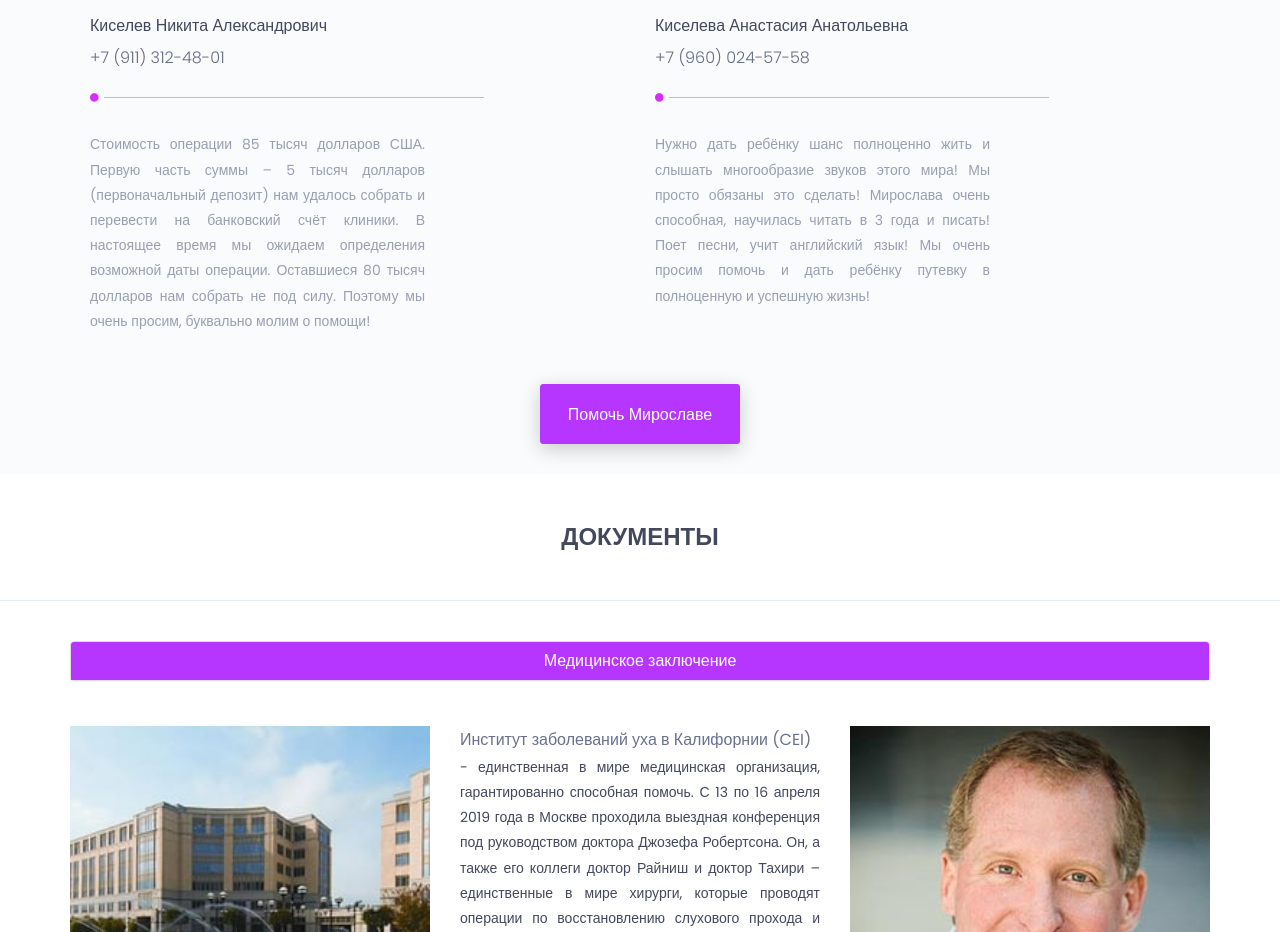
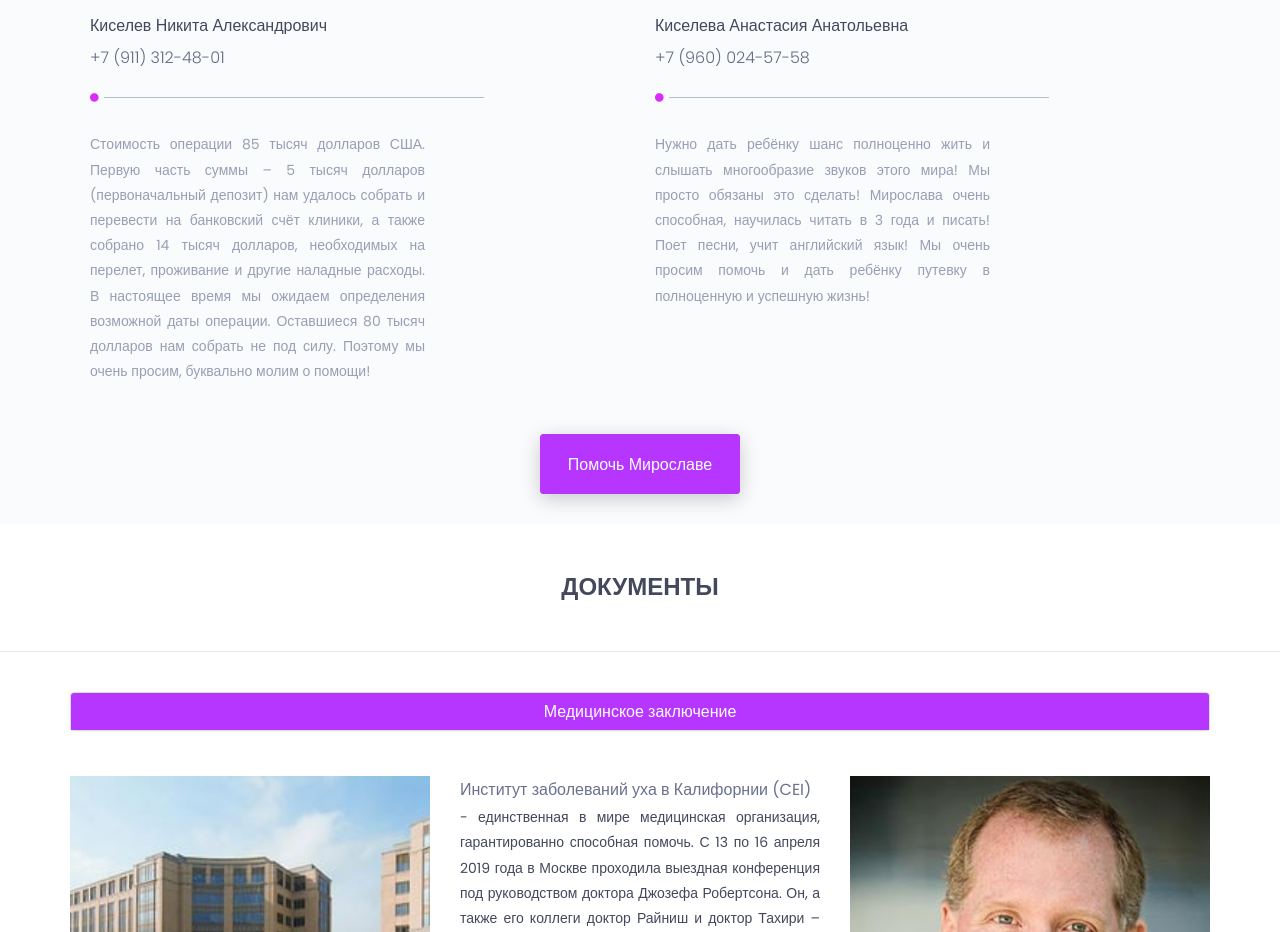
Before and after one commit to nsxsnx/helpmiroslava, a plain HTML site: page index.html in a window 1280 px wide. Shown: the part 4802-5734 px from the top of the page. Drawn offline with nearby package versions, Linux system fonts and the light colour scheme; some packages are replaced by stand-ins of ours; a script that the page names is missing.

Commit message:
Add files via upload

```diff
--- a/index.html
+++ b/index.html
@@ -400,7 +400,7 @@
 										</h4>
 										<h5>subheader</h5> -->
 										<p class="description" style="text-align:justify;">
-										Стоимость операции 85 тысяч долларов США. Первую часть суммы – 5 тысяч долларов (первоначальный депозит) нам удалось собрать и перевести на банковский счёт клиники. В настоящее время мы ожидаем определения возможной даты операции. Оставшиеся 80 тысяч долларов нам собрать не под силу. Поэтому мы очень просим, буквально молим о помощи!
+										Стоимость операции 85 тысяч долларов США. Первую часть суммы – 5 тысяч долларов (первоначальный депозит) нам удалось собрать и перевести на банковский счёт клиники, а также собрано 14 тысяч долларов, необходимых на перелет, проживание и другие наладные расходы. В настоящее время мы ожидаем определения возможной даты операции. Оставшиеся 80 тысяч долларов нам собрать не под силу. Поэтому мы очень просим, буквально молим о помощи!
 										</p>
 									</div><!--/.timeline-content-->
 								</div><!--/.timeline-->
```
